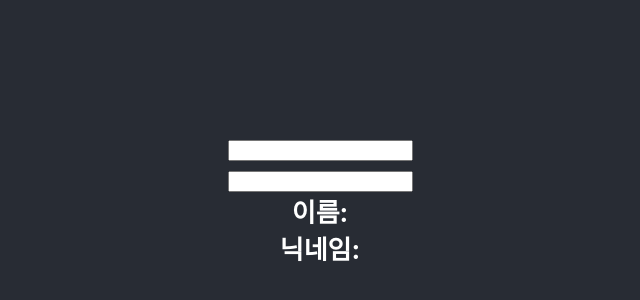
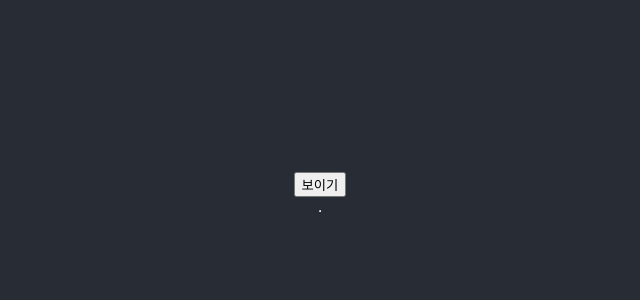
Before and after one commit to JiannKim/hello-react, a React (Create React App) app in the folder hooks-turorial/: page / in a window 1280 px wide. Shown: the part 202-502 px from the top of the page, without its empty margins (320-960 px from the left). Built offline with nearby package versions, Linux system fonts and the light colour scheme.

Commit message:
:memo: 8장 Hooks - 8.2 useEffect
useEffect를 사용하는 상황들

```diff
--- a/hooks-turorial/src/App.js
+++ b/hooks-turorial/src/App.js
@@ -1,11 +1,21 @@
 import './App.css';
+import React, { useState } from 'react';
 import Info from './Info';
 
 function App() {
+  const [visible, setVisible] = useState(false);
   return (
     <div className="App">
       <header className="App-header">
-        <Info />
+        <button
+          onClick={() => {
+            setVisible(!visible);
+          }}
+        >
+          {visible ? '숨기기' : '보이기'}
+        </button>
+        <hr />
+        {visible && <Info />}
       </header>
     </div>
   );
--- a/hooks-turorial/src/Info.js
+++ b/hooks-turorial/src/Info.js
@@ -1,8 +1,31 @@
-import React, { useState } from 'react';
+import React, { useEffect, useState } from 'react';
 
 const Info = () => {
   const [name, setName] = useState('');
   const [nickname, setNickname] = useState('');
+
+  useEffect(() => {
+    // (1) 렌더링될 때 실행
+    // console.log('렌더링이 완료되었습니다!');
+    // console.log({
+    //   name,
+    //   nickname,
+    // });
+    // (2) 마운트될 때만 실행
+    // console.log('마운트될 때만 실행됩니다.');
+    // (3) 특정 값(이름/name)이 변경되어 렌더링될 때 실행
+    // console.log('name 값이 변경되었습니다!');
+    // console.log({
+    //   name,
+    // });
+    // (4) 마운트되거나 언마운트될 때마다 실행
+    console.log('effect');
+    console.log(name);
+    return () => {
+      console.log('cleanup');
+      console.log(name);
+    };
+  }, [name]);
 
   const onChangeName = (e) => {
     setName(e.target.value);
```
Also changed, not shown: hooks-turorial/src/8장.Hooks/step2.js (added, +27 -0 lines).
